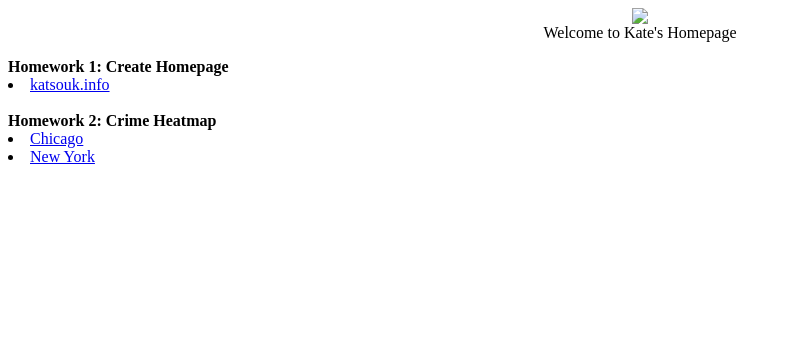
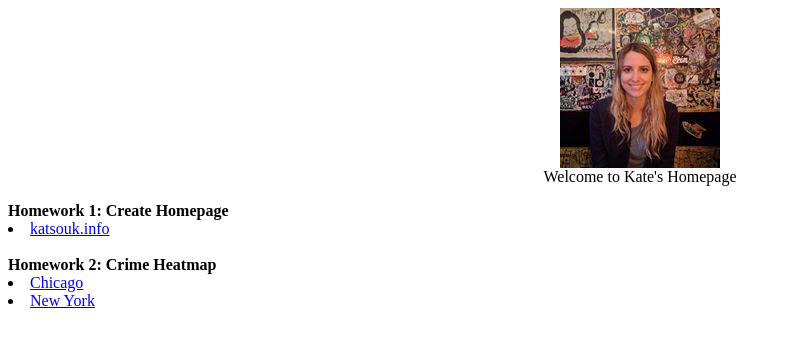
Before and after one commit to katsouk/katsouk.github.io, a plain HTML site: page index.html in a window 1280 px wide. Shown: the whole page, without its empty margins (0-791 px from the left). Drawn offline with Linux system fonts and the light colour scheme.

Commit message:
updated index

```diff
--- a/index.html
+++ b/index.html
@@ -2,7 +2,7 @@
     <body>
 
         <div align = center>
-        <img src = 'images/selfie.jpg'><br>
+        <img src = 'HW1/images/selfie.jpg'><br>
         Welcome to Kate's Homepage <p>
 
     <div align = left>
```
